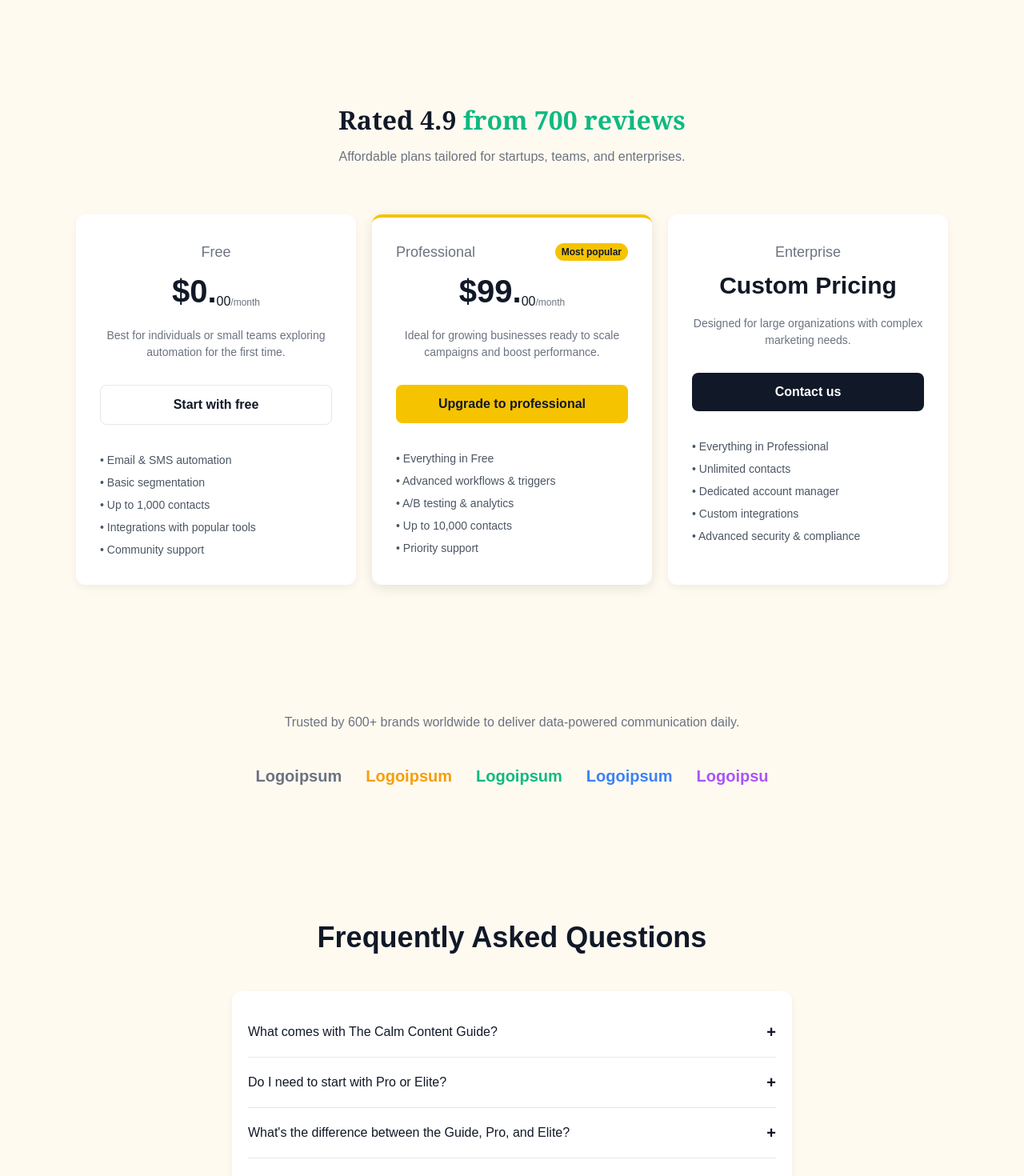
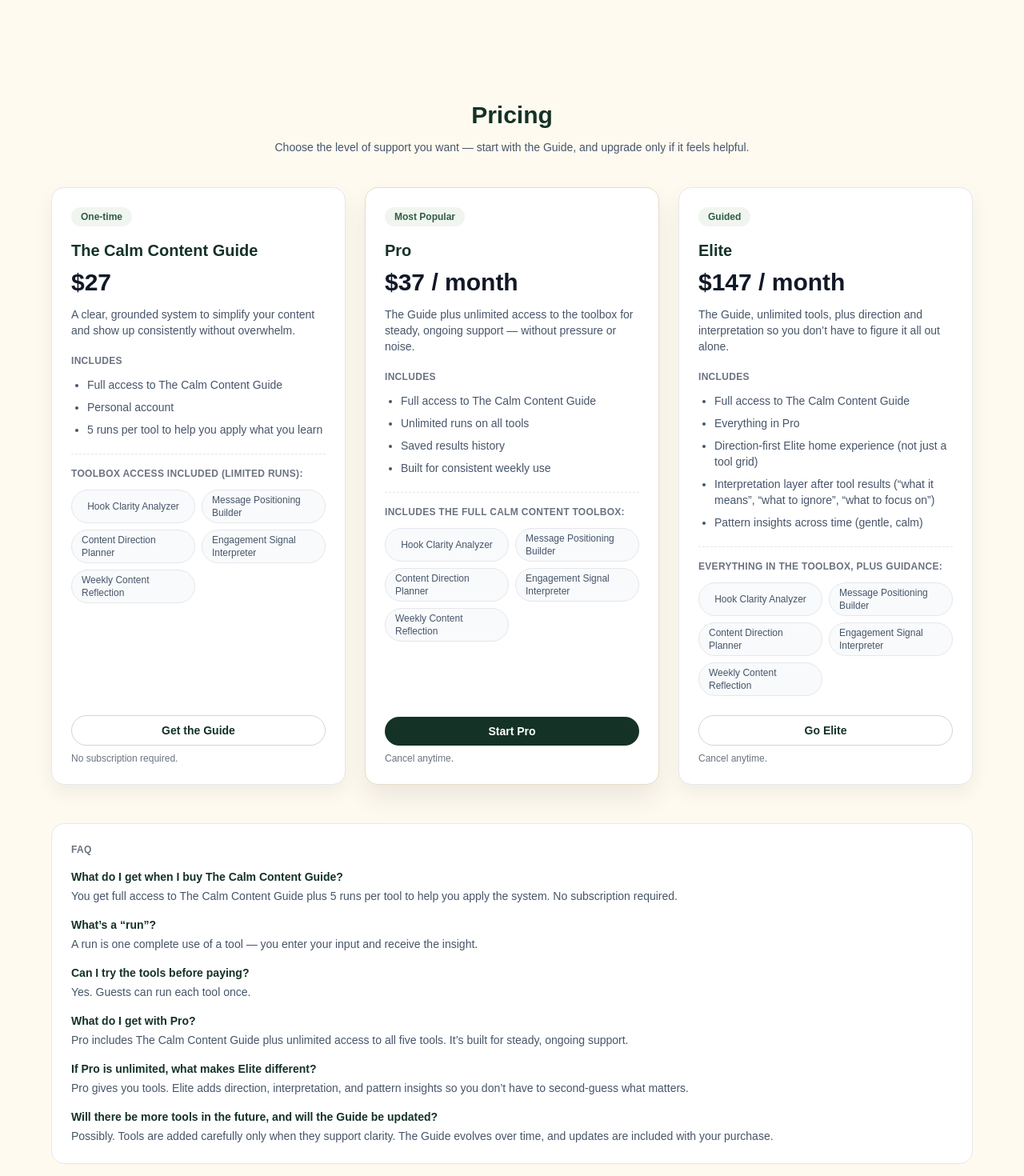
Before and after one commit to gmajors1326/the-calm-content-companion, a Next.js app: page / in a window 1280 px wide. Shown: the part 3740-5210 px from the top of the page at 80% size. Built offline with nearby package versions, Linux system fonts and the light colour scheme; a web font is replaced by a local one.

Commit message:
Revamp pricing section

```diff
--- a/app/page.tsx
+++ b/app/page.tsx
@@ -393,56 +393,194 @@ export default function PromotoLandingPage() {
     </section>
   );
 
+  const TOOLBOX_TOOLS = [
+    'Hook Clarity Analyzer',
+    'Message Positioning Builder',
+    'Content Direction Planner',
+    'Engagement Signal Interpreter',
+    'Weekly Content Reflection'
+  ];
+
+  const PricingCard = ({
+    badge,
+    title,
+    price,
+    description,
+    includes,
+    toolboxLabel,
+    cta,
+    finePrint,
+    highlight
+  }: {
+    badge: string;
+    title: string;
+    price: string;
+    description: string;
+    includes: string[];
+    toolboxLabel: string;
+    cta: string;
+    finePrint: string;
+    highlight?: boolean;
+  }) => (
+    <div
+      className={`flex h-full flex-col rounded-2xl border bg-white p-6 shadow-[0_10px_25px_rgba(0,0,0,0.06)] ${
+        highlight ? 'border-[#e5dcc6] shadow-[0_16px_32px_rgba(0,0,0,0.08)]' : 'border-[#e5e7eb]'
+      }`}
+    >
+      <div className="flex items-center justify-between">
+        <span className="rounded-full bg-[#f1f5f0] px-3 py-1 text-xs font-semibold text-[#2f5d46]">
+          {badge}
+        </span>
+      </div>
+      <h3 className="mt-4 text-xl font-semibold text-[#143226]">{title}</h3>
+      <p className="mt-2 text-3xl font-semibold text-[#111827]">{price}</p>
+      <p className="mt-3 text-sm text-[#475569]">{description}</p>
+
+      <div className="mt-5">
+        <p className="text-xs font-semibold uppercase tracking-wide text-[#6b7280]">Includes</p>
+        <ul className="mt-3 list-disc space-y-2 pl-5 text-sm text-[#475569]">
+          {includes.map((item) => (
+            <li key={item}>{item}</li>
+          ))}
+        </ul>
+      </div>
+
+      <div className="mt-5 border-t border-dashed border-[#e5e7eb] pt-4">
+        <p className="text-xs font-semibold uppercase tracking-wide text-[#6b7280]">{toolboxLabel}</p>
+        <div className="mt-3 grid grid-cols-1 gap-2 sm:grid-cols-2">
+          {TOOLBOX_TOOLS.map((tool) => (
+            <span
+              key={tool}
+              className="inline-flex items-center justify-center rounded-full border border-[#e5e7eb] bg-[#f8fafc] px-3 py-1 text-xs font-medium text-[#475569]"
+            >
+              {tool}
+            </span>
+          ))}
+        </div>
+      </div>
+
+      <div className="mt-auto pt-6">
+        <button
+          type="button"
+          className={`w-full rounded-full px-4 py-2 text-sm font-semibold transition ${
+            highlight
+              ? 'bg-[#143226] text-white hover:bg-[#0f251c]'
+              : 'border border-[#d1d5db] bg-white text-[#143226] hover:border-[#143226]'
+          }`}
+        >
+          {cta}
+        </button>
+        <p className="mt-2 text-xs text-[#6b7280]">{finePrint}</p>
+      </div>
+    </div>
+  );
+
   // --- Component for Pricing Section ---
   const PricingSection = () => (
-    <section style={{ padding: '100px 24px', backgroundColor: COLORS.LIGHT_CREAM, color: COLORS.TEXT_DARK, textAlign: 'center' }}>
-      <h2 style={{ fontSize: '32px', fontWeight: '700', marginBottom: '10px', fontFamily: 'Georgia, serif' }}>Rated 4.9 <span style={{ color: '#10b981' }}>from 700 reviews</span></h2>
-      <p style={{ fontSize: '16px', color: '#6b7280', marginBottom: '60px' }}>Affordable plans tailored for startups, teams, and enterprises.</p>
-
-      <div style={{ display: 'flex', justifyContent: 'center', gap: '20px', flexWrap: 'wrap' }}>
-        {/* Plan Card: Free */}
-        <div style={{ flex: 1, minWidth: '300px', maxWidth: '350px', backgroundColor: '#fff', borderRadius: '12px', padding: '30px', borderTop: '4px solid transparent', boxShadow: '0 4px 10px rgba(0,0,0,0.05)' }}>
-          <p style={{ fontSize: '18px', color: '#6b7280', marginBottom: '5px' }}>Free</p>
-          <p style={{ fontSize: '40px', fontWeight: '700', marginBottom: '15px' }}>$0.<sub style={{ fontSize: '16px', fontWeight: '400' }}>00<span style={{ fontSize: '12px', color: '#6b7280' }}>/month</span></sub></p>
-          <p style={{ fontSize: '14px', color: '#6b7280', marginBottom: '30px' }}>Best for individuals or small teams exploring automation for the first time.</p>
-          <button style={{ width: '100%', backgroundColor: '#fff', color: COLORS.TEXT_DARK, padding: '12px', borderRadius: '8px', border: '1px solid #e5e7eb', cursor: 'pointer', fontWeight: '600' }}>Start with free</button>
-
-          <ul style={{ listStyle: 'none', padding: 0, textAlign: 'left', marginTop: '30px', lineHeight: '2' }}>
-            {['Email & SMS automation', 'Basic segmentation', 'Up to 1,000 contacts', 'Integrations with popular tools', 'Community support'].map((item, i) => (
-              <li key={i} style={{ color: '#4b5563', fontSize: '14px' }}>• {item}</li>
-            ))}
-          </ul>
+    <section style={{ padding: '100px 24px', backgroundColor: COLORS.LIGHT_CREAM, color: COLORS.TEXT_DARK }}>
+      <div className="mx-auto max-w-6xl">
+        <div className="text-center">
+          <h2 className="text-3xl font-semibold text-[#143226]">Pricing</h2>
+          <p className="mt-3 text-sm text-[#475569]">
+            Choose the level of support you want — start with the Guide, and upgrade only if it feels helpful.
+          </p>
         </div>
 
-        {/* Plan Card: Professional (Most popular) */}
-        <div style={{ flex: 1, minWidth: '300px', maxWidth: '350px', backgroundColor: '#fff', borderRadius: '12px', padding: '30px', borderTop: `4px solid ${COLORS.ACCENT_YELLOW}`, boxShadow: '0 4px 15px rgba(0,0,0,0.1)' }}>
-          <div style={{ display: 'flex', justifyContent: 'space-between', alignItems: 'center', marginBottom: '5px' }}>
-            <p style={{ fontSize: '18px', color: '#6b7280', margin: 0 }}>Professional</p>
-            <span style={{ backgroundColor: COLORS.ACCENT_YELLOW, color: COLORS.TEXT_DARK, fontSize: '12px', padding: '2px 8px', borderRadius: '9999px', fontWeight: '700' }}>Most popular</span>
-          </div>
-          <p style={{ fontSize: '40px', fontWeight: '700', marginBottom: '15px' }}>$99.<sub style={{ fontSize: '16px', fontWeight: '400' }}>00<span style={{ fontSize: '12px', color: '#6b7280' }}>/month</span></sub></p>
-          <p style={{ fontSize: '14px', color: '#6b7280', marginBottom: '30px' }}>Ideal for growing businesses ready to scale campaigns and boost performance.</p>
-          <button style={{ width: '100%', backgroundColor: COLORS.ACCENT_YELLOW, color: COLORS.TEXT_DARK, padding: '12px', borderRadius: '8px', border: 'none', cursor: 'pointer', fontWeight: '600' }}>Upgrade to professional</button>
+        <div className="mt-10 grid gap-6 md:grid-cols-2 lg:grid-cols-3">
+          <PricingCard
+            badge="One-time"
+            title="The Calm Content Guide"
+            price="$27"
+            description="A clear, grounded system to simplify your content and show up consistently without overwhelm."
+            includes={[
+              'Full access to The Calm Content Guide',
+              'Personal account',
+              '5 runs per tool to help you apply what you learn'
+            ]}
+            toolboxLabel="Toolbox access included (limited runs):"
+            cta="Get the Guide"
+            finePrint="No subscription required."
+          />
 
-          <ul style={{ listStyle: 'none', padding: 0, textAlign: 'left', marginTop: '30px', lineHeight: '2' }}>
-            {['Everything in Free', 'Advanced workflows & triggers', 'A/B testing & analytics', 'Up to 10,000 contacts', 'Priority support'].map((item, i) => (
-              <li key={i} style={{ color: '#4b5563', fontSize: '14px' }}>• {item}</li>
-            ))}
-          </ul>
+          <PricingCard
+            badge="Most Popular"
+            title="Pro"
+            price="$37 / month"
+            description="The Guide plus unlimited access to the toolbox for steady, ongoing support — without pressure or noise."
+            includes={[
+              'Full access to The Calm Content Guide',
+              'Unlimited runs on all tools',
+              'Saved results history',
+              'Built for consistent weekly use'
+            ]}
+            toolboxLabel="Includes the full Calm Content Toolbox:"
+            cta="Start Pro"
+            finePrint="Cancel anytime."
+            highlight
+          />
+
+          <PricingCard
+            badge="Guided"
+            title="Elite"
+            price="$147 / month"
+            description="The Guide, unlimited tools, plus direction and interpretation so you don’t have to figure it all out alone."
+            includes={[
+              'Full access to The Calm Content Guide',
+              'Everything in Pro',
+              'Direction-first Elite home experience (not just a tool grid)',
+              'Interpretation layer after tool results (“what it means”, “what to ignore”, “what to focus on”)',
+              'Pattern insights across time (gentle, calm)'
+            ]}
+            toolboxLabel="Everything in the toolbox, plus guidance:"
+            cta="Go Elite"
+            finePrint="Cancel anytime."
+          />
         </div>
 
-        {/* Plan Card: Enterprise */}
-        <div style={{ flex: 1, minWidth: '300px', maxWidth: '350px', backgroundColor: '#fff', borderRadius: '12px', padding: '30px', borderTop: '4px solid transparent', boxShadow: '0 4px 10px rgba(0,0,0,0.05)' }}>
-          <p style={{ fontSize: '18px', color: '#6b7280', marginBottom: '5px' }}>Enterprise</p>
-          <p style={{ fontSize: '30px', fontWeight: '700', marginBottom: '15px' }}>Custom Pricing</p>
-          <p style={{ fontSize: '14px', color: '#6b7280', marginBottom: '30px' }}>Designed for large organizations with complex marketing needs.</p>
-          <button style={{ width: '100%', backgroundColor: COLORS.TEXT_DARK, color: 'white', padding: '12px', borderRadius: '8px', border: 'none', cursor: 'pointer', fontWeight: '600' }}>Contact us</button>
-
-          <ul style={{ listStyle: 'none', padding: 0, textAlign: 'left', marginTop: '30px', lineHeight: '2' }}>
-            {['Everything in Professional', 'Unlimited contacts', 'Dedicated account manager', 'Custom integrations', 'Advanced security & compliance'].map((item, i) => (
-              <li key={i} style={{ color: '#4b5563', fontSize: '14px' }}>• {item}</li>
-            ))}
-          </ul>
+        <div className="mt-12 rounded-2xl border border-[#e5e7eb] bg-white p-6">
+          <p className="text-xs font-semibold uppercase tracking-wide text-[#6b7280]">FAQ</p>
+          <div className="mt-4 grid gap-4">
+            <div>
+              <h3 className="text-sm font-semibold text-[#143226]">
+                What do I get when I buy The Calm Content Guide?
+              </h3>
+              <p className="mt-1 text-sm text-[#475569]">
+                You get full access to The Calm Content Guide plus 5 runs per tool to help you apply the system. No subscription required.
+              </p>
+            </div>
+            <div>
+              <h3 className="text-sm font-semibold text-[#143226]">What’s a “run”?</h3>
+              <p className="mt-1 text-sm text-[#475569]">
+                A run is one complete use of a tool — you enter your input and receive the insight.
+              </p>
+            </div>
+            <div>
+              <h3 className="text-sm font-semibold text-[#143226]">Can I try the tools before paying?</h3>
+              <p className="mt-1 text-sm text-[#475569]">Yes. Guests can run each tool once.</p>
+            </div>
+            <div>
+              <h3 className="text-sm font-semibold text-[#143226]">What do I get with Pro?</h3>
+              <p className="mt-1 text-sm text-[#475569]">
+                Pro includes The Calm Content Guide plus unlimited access to all five tools. It’s built for steady, ongoing support.
+              </p>
+            </div>
+            <div>
+              <h3 className="text-sm font-semibold text-[#143226]">
+                If Pro is unlimited, what makes Elite different?
+              </h3>
+              <p className="mt-1 text-sm text-[#475569]">
+                Pro gives you tools. Elite adds direction, interpretation, and pattern insights so you don’t have to second-guess what matters.
+              </p>
+            </div>
+            <div>
+              <h3 className="text-sm font-semibold text-[#143226]">
+                Will there be more tools in the future, and will the Guide be updated?
+              </h3>
+              <p className="mt-1 text-sm text-[#475569]">
+                Possibly. Tools are added carefully only when they support clarity. The Guide evolves over time, and updates are included with your purchase.
+              </p>
+            </div>
+          </div>
         </div>
       </div>
     </section>
```
